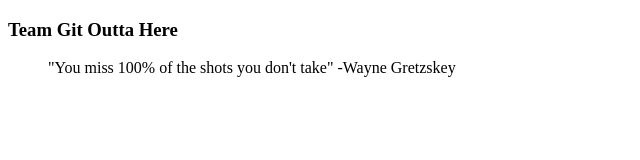
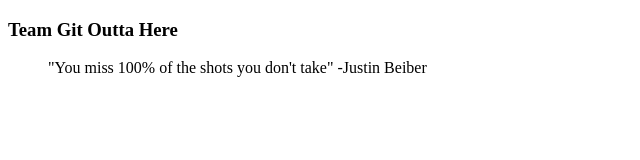
Before and after one commit to rhoadsjustin/team_git_drill, a plain HTML site: page index.html in a window 1280 px wide. Shown: the full height of the page, 0-640 px from the left. Drawn offline with Linux system fonts and the light colour scheme.

Commit message:
changed author to Justin Beiber

```diff
--- a/index.html
+++ b/index.html
@@ -6,6 +6,6 @@
   </head>
   <body>
     <h3>Team Git Outta Here</h3>
-<blockquote>"You miss 100% of the shots you don't take" -Wayne Gretzskey</blockquote>
+<blockquote>"You miss 100% of the shots you don't take" -Justin Beiber</blockquote>
   </body>
 </html>
```
